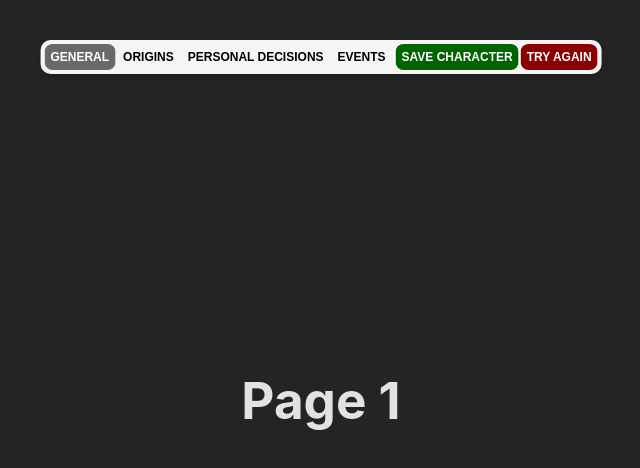
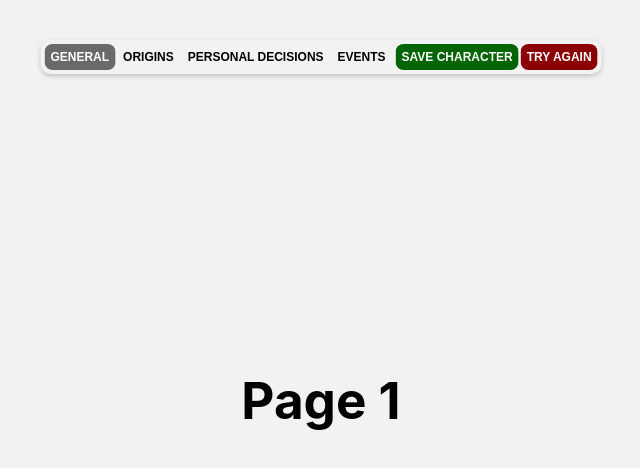
Before and after one commit to BolleA7X/xgte-pc-generator, a React (Vite) app: page / in a window 1280 px wide. Both pictures are taken after a click on the button "GENERATE". Shown: the top 468 px of the page, without its empty margins (319-959 px from the left). Built offline with nearby package versions, Linux system fonts and the light colour scheme.

Commit message:
Switched to a light theme

```diff
--- a/src/index.css
+++ b/src/index.css
@@ -4,8 +4,10 @@
   font-weight: 400;
 
   color-scheme: light dark;
-  color: rgba(255, 255, 255, 0.87);
-  background-color: #242424;
+  /* color: rgba(255, 255, 255, 0.87);
+  background-color: #242424; */
+  color: black;
+  background-color: #f2f2f2;
 
   font-synthesis: none;
   text-rendering: optimizeLegibility;
--- a/src/view/view.css
+++ b/src/view/view.css
@@ -15,7 +15,7 @@ select {
 
 .sidebar {
   /* Positioning */
-  background-color: whitesmoke;
+  background-color: #f2f2f2;
   position: fixed;
   top: 5%;
   left: 50%;
```
